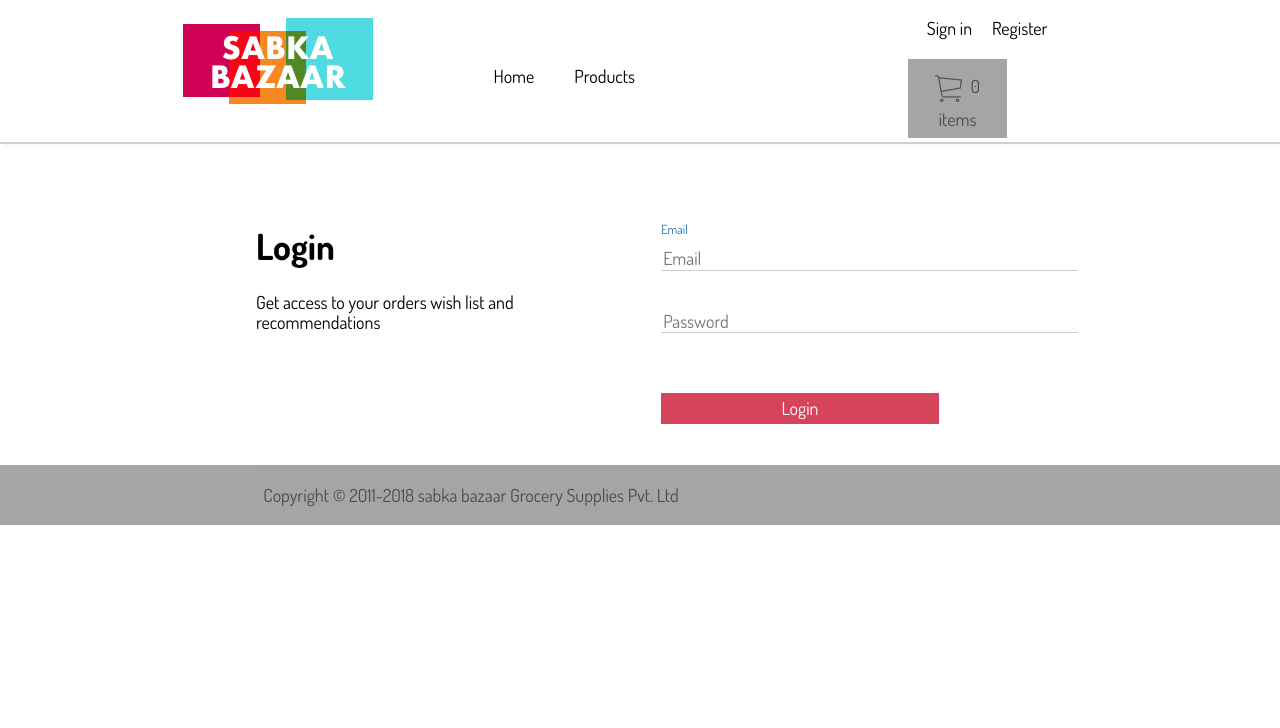
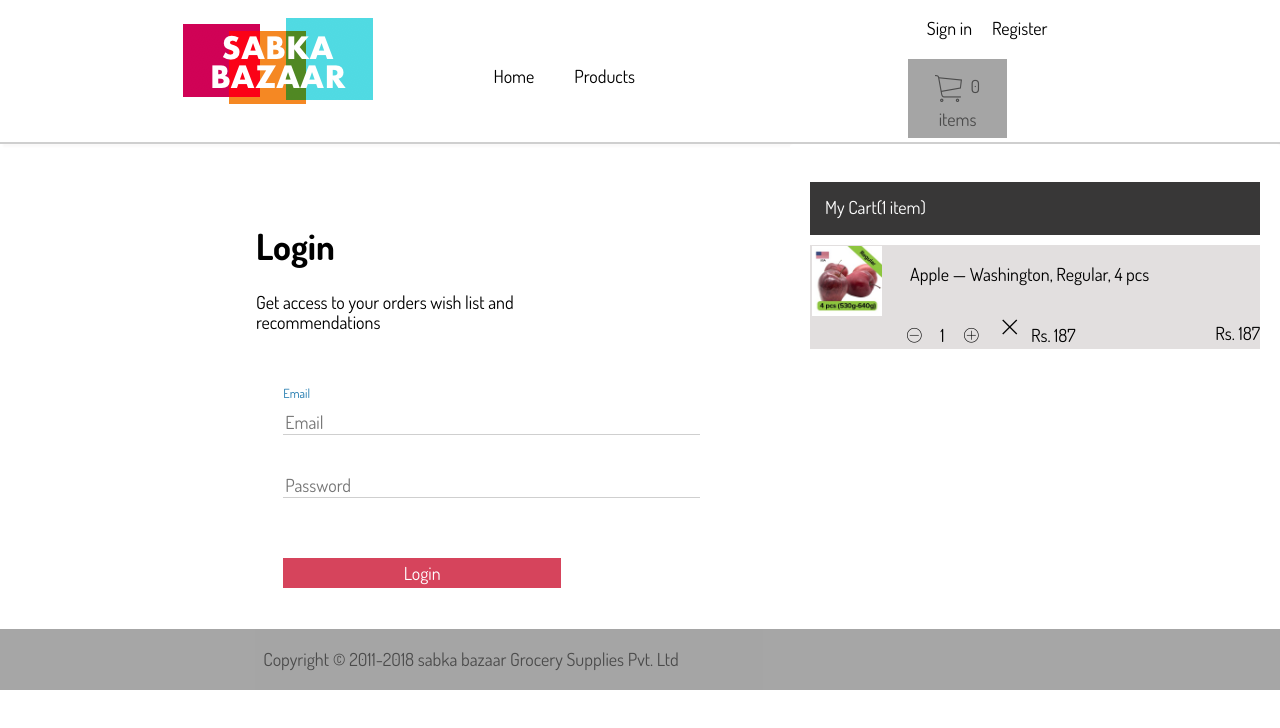
Before and after one commit to satishsharma020191/htmlDesignsCart, a plain HTML site: page login.html in a window 1280 px wide. Drawn offline with nearby package versions, Linux system fonts and the light colour scheme; files whose address does not match are found by name.

Commit message:
cart changes

```diff
--- /dev/null
+++ b/cart.css
@@ -0,0 +1,84 @@
+* {
+    font-family: 'Dosis','Arial';
+    font-size: 18px;
+}
+
+.shopping-cart {
+    width: 450px;
+    float: right;
+    background-color: white;
+    border-radius: 3px;
+    padding: 20px;
+}
+
+.shopping-cart-header {
+    padding-bottom: 15px;
+    background-color: rgb(56, 55, 55);
+    color: white;
+}
+
+.shopping-cart-header p{
+    padding-left: 15px;
+    padding-top: 15px;
+    height: 5px;
+}
+
+.apple-logo img {
+    height: 70px;
+    width: auto;
+    float: left;
+}
+
+.shopping-cart-items {
+    background-color: rgb(226, 223, 223);
+    margin-top: 10px;
+}
+
+.shopping-cart-items .apple-logo {
+    margin-left: 2px;
+    margin-top: 2px;
+    padding-top: 1px;
+
+}
+
+.shopping-cart-items p {
+    margin-left: 100px;
+}
+
+.shopping-cart-items i {
+    margin-left: 1px;
+}
+
+.shopping-cart-items .icon-close {
+    font-size: 25px;
+}
+
+.shopping-cart-items .icon-minus {
+    margin-left: 25px;
+}
+
+.shopping-cart-items .minus-1 {
+
+    margin-left: 15px;
+
+}
+
+.shopping-cart-items .plus-icon {
+    margin-left: 15px;
+
+}
+
+.shopping-cart-items .icon-close {
+    font-size: 40px;
+    margin-left: 10px;
+
+}
+
+.shopping-cart-items .product-price {
+    margin-left: 10px;
+}
+
+.shopping-cart-items .total-product-price {
+    float: right;
+    padding-top: 20px;
+}
--- /dev/null
+++ b/cart.js
@@ -0,0 +1,8 @@
+( function() {
+
+    $("#shopping-cart").on( "click", function() {
+        console.log('Hello');
+       $(".shopping-cart").fadeToggle("fast");
+    });
+
+})();
--- a/login.html
+++ b/login.html
@@ -3,10 +3,13 @@
 <html>
     <head>
         <link rel="stylesheet" type="text/css" href="style.css">
+        <link rel="stylesheet" type="text/css" href="cart.css">
         <link rel="stylesheet" type="text/css" href="./vendor/css/Grid.css">
         <link rel="stylesheet" type="text/css" href="./vendor/css/normalize.css">
         <link rel="stylesheet" type="text/css" href="./vendor/css/ionicons.min.css">
         <link  rel='stylesheet' type='text/css' href='https://fonts.googleapis.com/css?family=Dosis:400,600,700'>
+        <script src="https://cdnjs.cloudflare.com/ajax/libs/jquery/2.1.3/jquery.min.js"></script>
+        <script src="cart.js"></script>
         <!-- <link rel="stylesheet" href="https://maxcdn.bootstrapcdn.com/bootstrap/4.0.0/css/bootstrap.min.css"  crossorigin="anonymous">
         <script src="https://maxcdn.bootstrapcdn.com/bootstrap/4.0.0/js/bootstrap.min.js" crossorigin="anonymous"></script> -->
     </head>
@@ -34,12 +37,33 @@
                </div>
                <div class="row">
 
-                   <a href="#" class="btn btn-cart"><i class="ion-ios-cart-outline icon-big"></i> 0 items</a>
+                   <a href="#" class="btn btn-cart" id="shopping-cart"><i class="ion-ios-cart-outline icon-big"></i> 0 items</a>
                </div>
 
             </div>
            </div>
        </header>
+
+       <div class="container">
+            <div class="shopping-cart">
+                <div class="shopping-cart-header">
+                 <p>My Cart(1 item)</p>
+                </div>
+                <div class="shopping-cart-items">
+                <figure class="apple-logo">
+                    <img src="apple.jpg" alt="apple">
+                </figure>
+                    <p>Apple &mdash; Washington, Regular, 4 pcs</p>
+                    <span><i class="ion-ios-minus-outline icon-minus"></i></span>
+                    <span class="minus-1">1</span>
+                    <span class="plus-icon"><i class="ion-ios-plus-outline icon-plus"></i></span>
+                    <span class="icon-close"><i class="ion-ios-close-empty icon-close"></i></span>
+                    <span class="product-price">Rs. 187</span>
+                    <span class="total-product-price">Rs. 187</span>
+                </div>
+            </div>
+
+        </div>
 
        <section class="section-form">
 
```
Also changed, not shown: apple.jpg (added).
